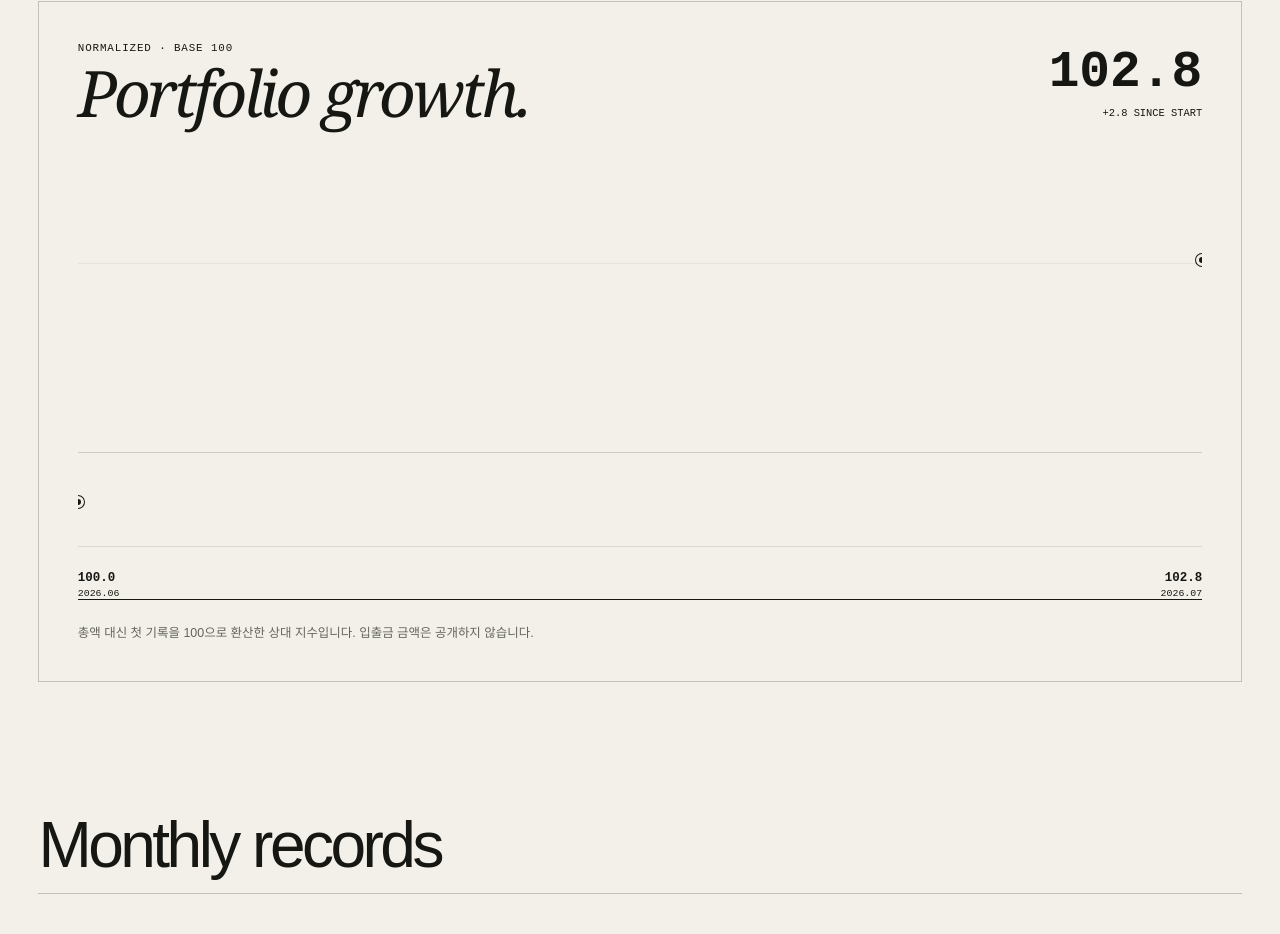
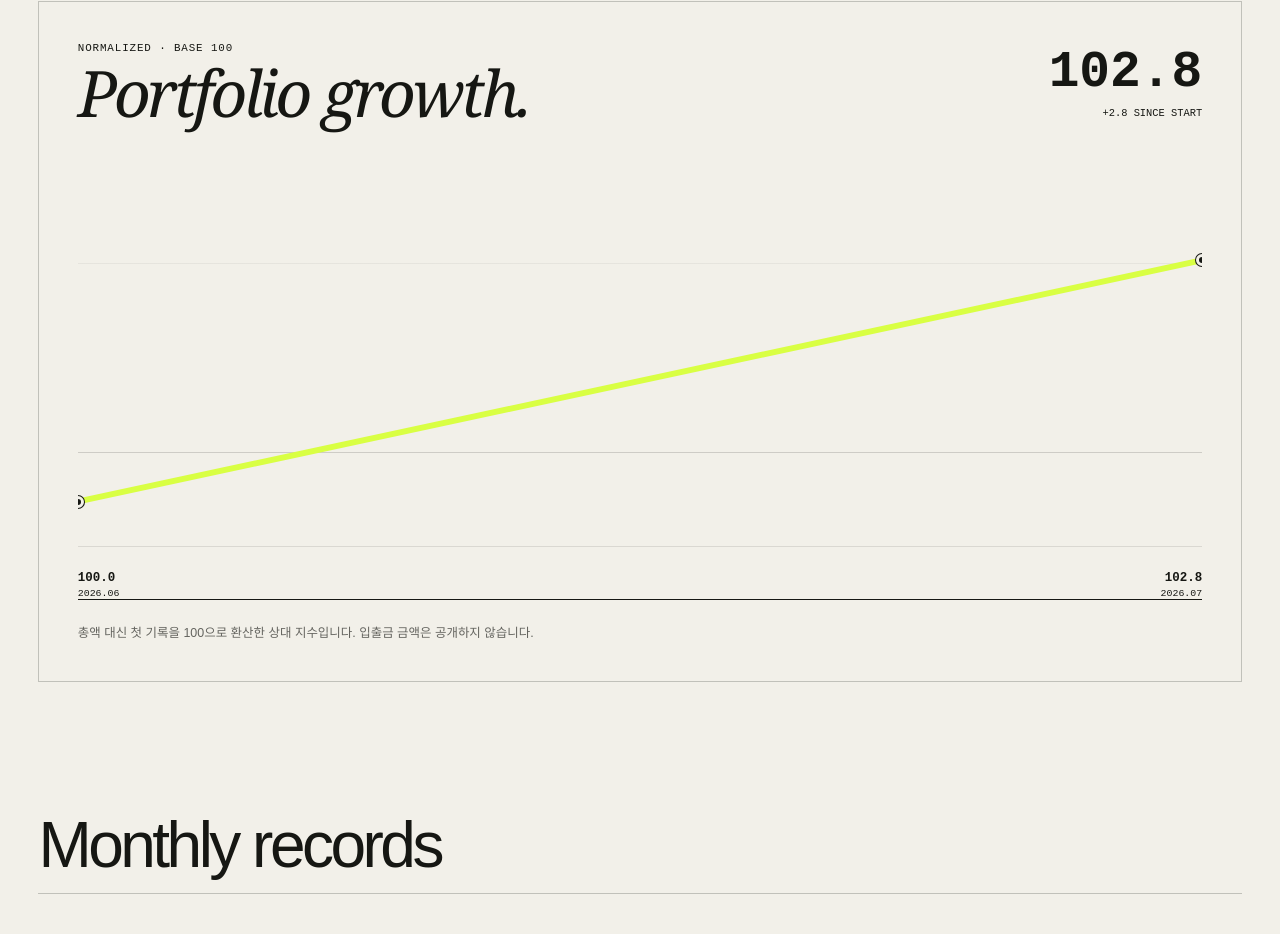
Before and after one commit to stoveinsummer/portfolio, a Next.js app: page /invest in a window 1280 px wide. Shown: the part 1827-2761 px from the top of the page. Built offline with nearby package versions, Linux system fonts and the light colour scheme.

Commit message:
Fix portfolio growth line

```diff
--- a/components/PortfolioGrowthChart.tsx
+++ b/components/PortfolioGrowthChart.tsx
@@ -6,11 +6,16 @@ export function PortfolioGrowthChart({ records }: { records: InvestmentRecord[]
   const min = Math.min(...values);
   const max = Math.max(...values);
   const range = Math.max(max - min, 1);
-  const polygon = points.map((point, index) => {
+  const coordinates = points.map((point, index) => {
     const x = points.length === 1 ? 50 : (index / (points.length - 1)) * 100;
     const y = 88 - ((point.growthIndex - min) / range) * 64;
-    return `${x}% ${y}%`;
-  }).join(", ");
+    return { x, y };
+  });
+  const lineThickness = 0.8;
+  const polygon = [
+    ...coordinates.map(({ x, y }) => `${x}% ${y - lineThickness}%`),
+    ...[...coordinates].reverse().map(({ x, y }) => `${x}% ${y + lineThickness}%`),
+  ].join(", ");
   const start = points[0]?.growthIndex ?? 100;
   const latest = points.at(-1)?.growthIndex ?? start;
   const change = latest - start;
```
